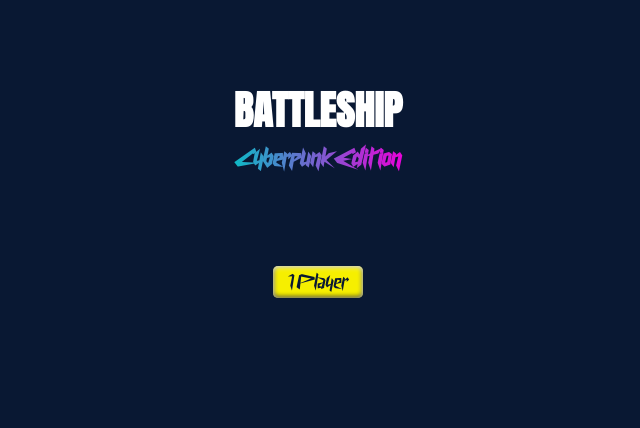
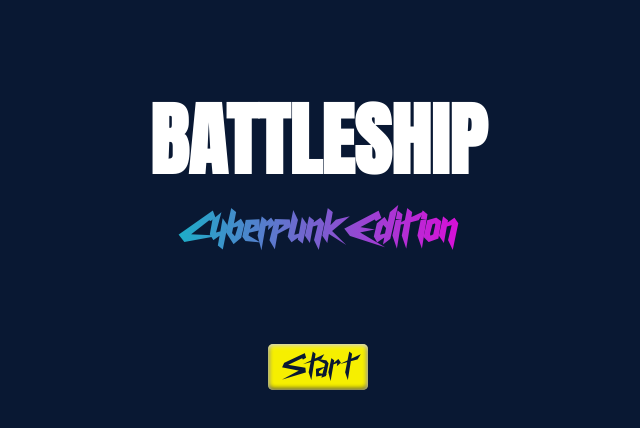
Before and after one commit to CosmicVoiid/cyberpunk-battleship, a Next.js app: page / in a window 1280 px wide. Shown: the top 428 px of the page, without its empty margins (322-962 px from the left). Built offline with nearby package versions, Linux system fonts and the light colour scheme.

Commit message:
made changes to responsive design

```diff
--- a/pages/index.tsx
+++ b/pages/index.tsx
@@ -19,7 +19,7 @@ const Home = () => {
 
 				<div className={styles.buttonContainer}>
 					<Link href="/singleplayer">
-						<button className={styles.button}>1 Player</button>
+						<button className={styles.button}>Start</button>
 					</Link>
 					{/* <button className={styles.button}>2 Player</button>
 					<button className={styles.button}>Online</button> */}
--- a/styles/Grid.module.css
+++ b/styles/Grid.module.css
@@ -44,11 +44,16 @@
     margin-top: .5rem;
     font-size: var(--fs-s);
     background-color: var(--clr-yellow-400);
+    min-width: 7rem;
     color: var(--clr-blue-800);
     border: none;
     border-radius: var(--border-radius);
     font-family: var(--ft-cyber);
     box-shadow: 0px 1px 5px 0px white inset, 0px -1px 5px 0px black inset;
+}
+
+.btn:last-child {
+    margin-bottom: 1rem;
 }
 
 .btn:hover {
--- a/styles/Home.module.css
+++ b/styles/Home.module.css
@@ -57,3 +57,16 @@
   background: var(--clr-cyber);
   color: white;
 }
+
+@media (min-width: 800px) {
+  .primaryHeader {
+    font-size: 5rem;
+  }
+  .secondaryHeader {
+    font-size: 2.5rem;
+  }
+
+  .button{
+    font-size: var(--fs-xl)
+  }
+}
```
